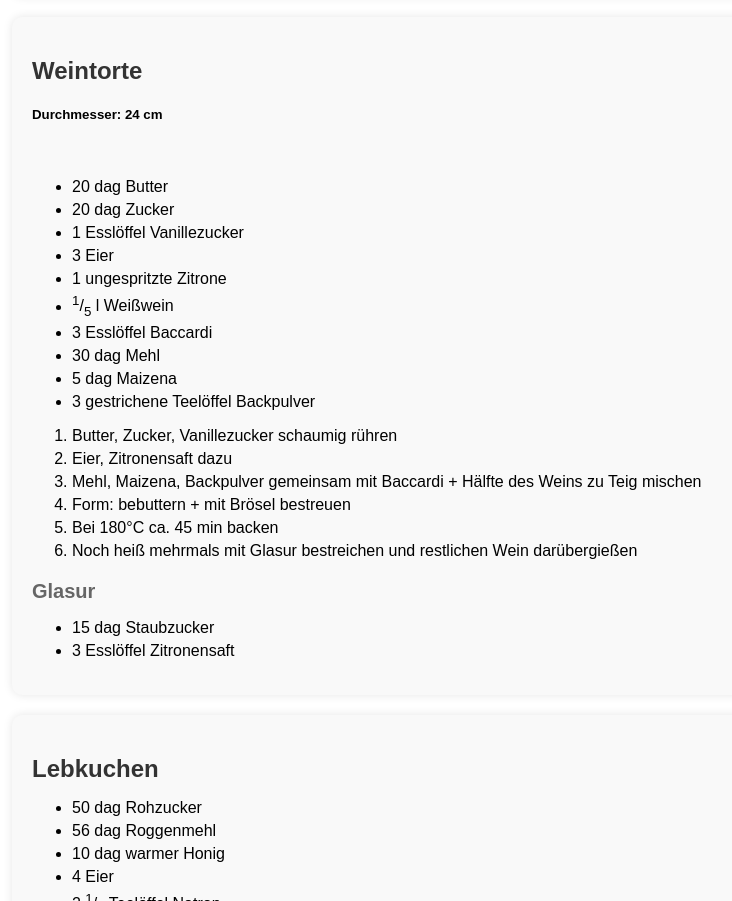
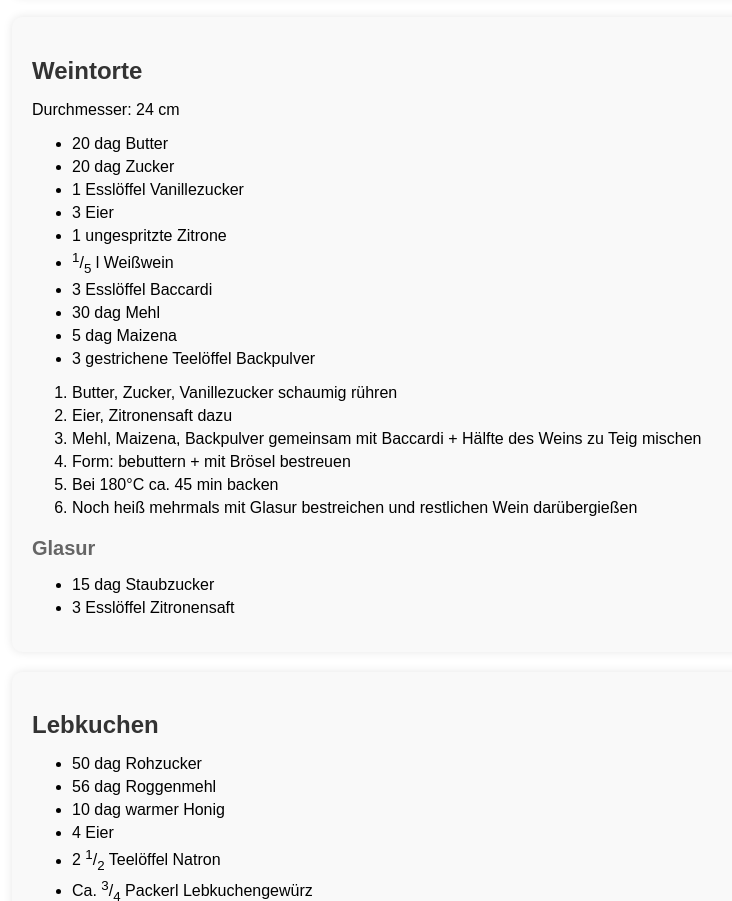
Before and after one commit to rezeptesammlung/rezeptesammlung, a plain HTML site: page index.html in a window 1280 px wide. Shown: the part 4599-5500 px from the top of the page, without its empty margins (208-940 px from the left). Drawn offline with Linux system fonts and the light colour scheme.

Commit message:
Update index.html

```diff
--- a/index.html
+++ b/index.html
@@ -246,7 +246,8 @@
 <!-- Weintorte -->
 <div class="rezept">
     <h2>Weintorte</h2>
-    <h5>Durchmesser: 24 cm</h5><br>
+
+    <p>Durchmesser: 24 cm<p>
     <ul>
         <li>20 dag Butter</li>
         <li>20 dag Zucker</li>
@@ -259,6 +260,7 @@
         <li>5 dag Maizena</li>
         <li>3 gestrichene Teelöffel Backpulver</li>
     </ul>
+
     <ol>
         <li>Butter, Zucker, Vanillezucker schaumig rühren</li>
         <li>Eier, Zitronensaft dazu</li>
@@ -267,7 +269,9 @@
         <li>Bei 180°C ca. 45 min backen</li>
         <li>Noch heiß mehrmals mit Glasur bestreichen und restlichen Wein darübergießen</li>
     </ol>
+
     <h3>Glasur</h3>
+
     <ul>
         <li>15 dag Staubzucker</li>
         <li>3 Esslöffel Zitronensaft</li>
```
